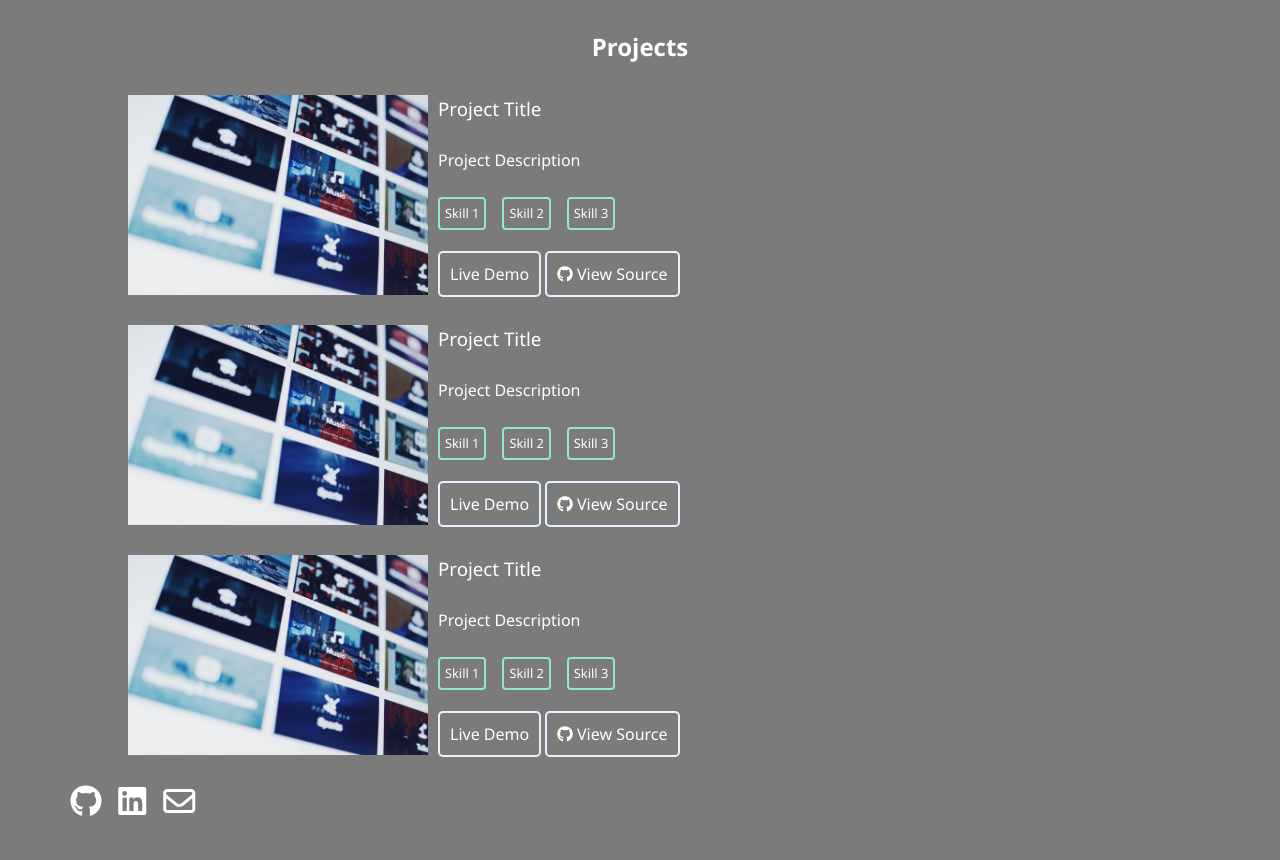
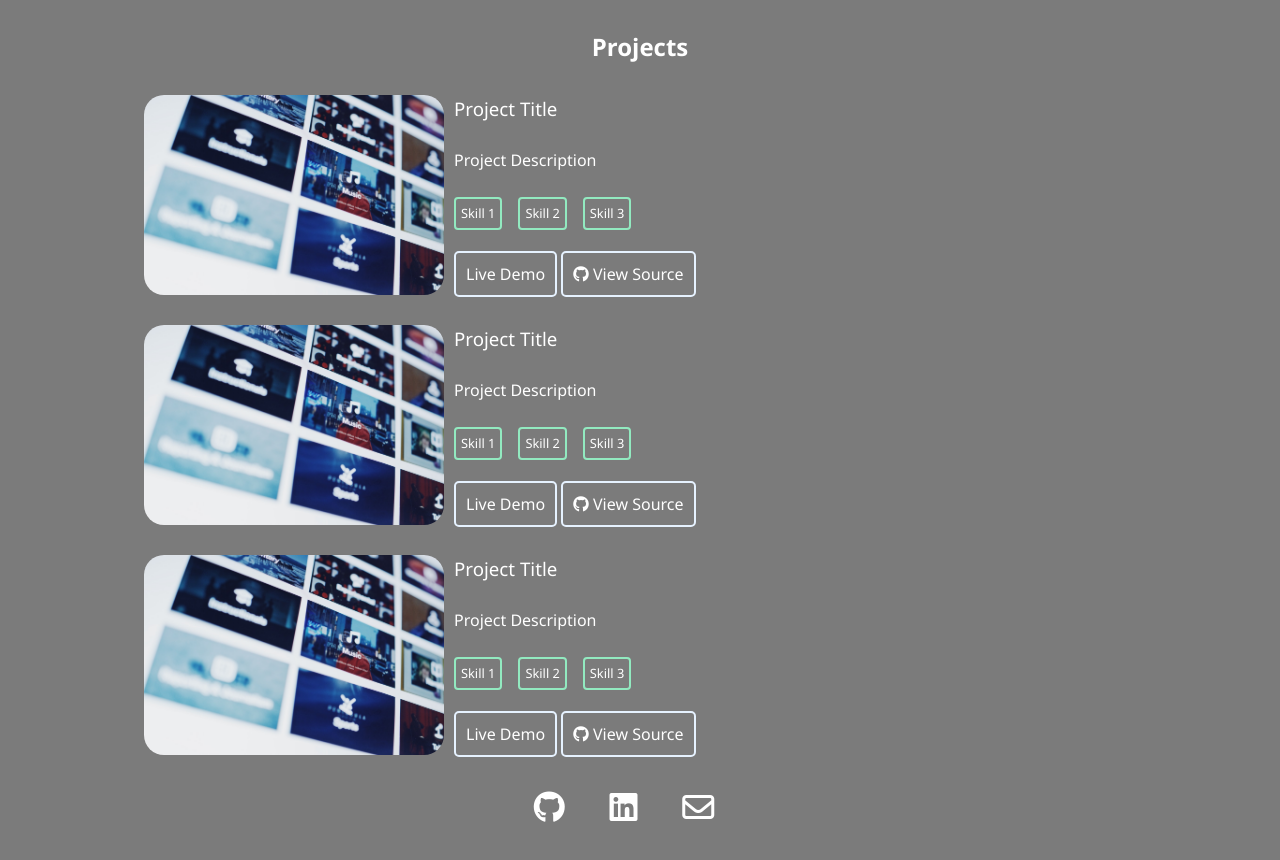
Before and after one commit to chrisshyi/chrisshyi.github.io, a website: page dist/index.html in a window 1280 px wide. Shown: the part 370-1230 px from the top of the page. Drawn offline with Linux system fonts and the light colour scheme.

Commit message:
Reworked layout

```diff
--- a/scss/_projects.scss
+++ b/scss/_projects.scss
@@ -8,11 +8,11 @@
         grid-template-areas:
         'project-img project-content project-content project-content';
         column-gap: 10px;
-        padding: 0 4rem;
 
         img {
             width: 300px;
             height: auto;
+            border-radius: 20px;
             grid-area: project-img;
         }
 
--- a/scss/main.scss
+++ b/scss/main.scss
@@ -48,6 +48,7 @@ body {
 
 div#home {
     margin-top: 3rem;
+    padding: 0 5rem;
 }
 
 // Headings
@@ -95,9 +96,13 @@ main {
         }
     }
 
-    .icons {
+    #contact {
+        display: flex;
+        flex-direction: row;
+        justify-content: center;
         margin-top: 1rem;
         a {
+            margin-right: 2rem;
             padding: 0.4rem;
             &:hover {
                 color: config.$secondary-color;
```
Also changed, not shown: dist/css/main.css, 1 other file.
